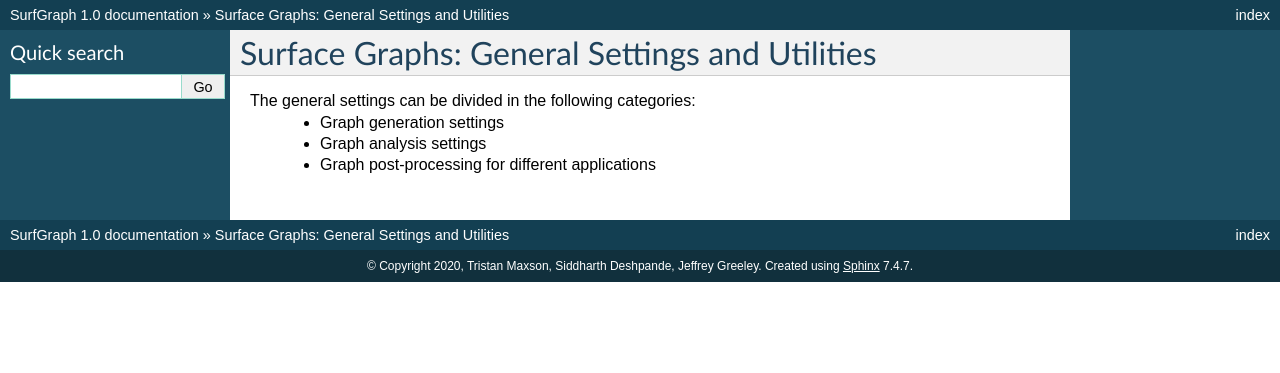
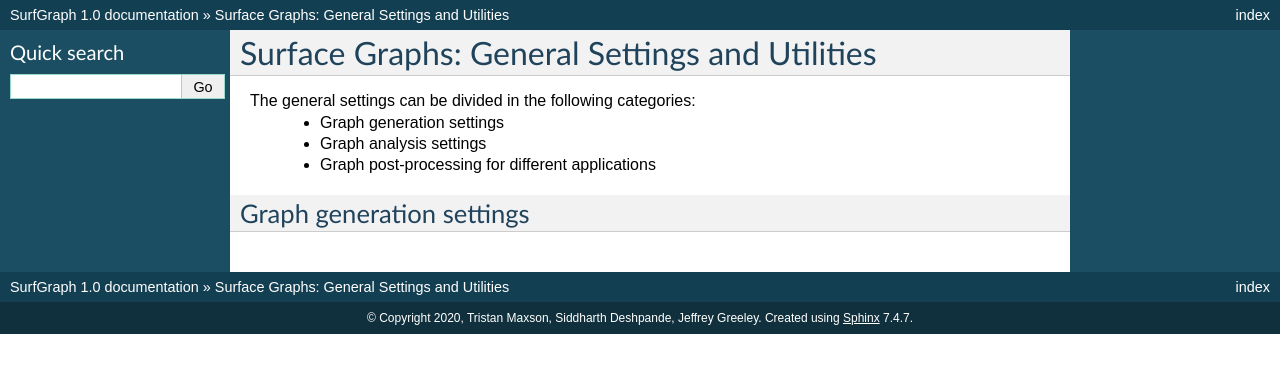
Before and after one commit to vsumaria/graph-theory-surfaces, a Sphinx documentation site: the page built from doc/source/Setting.rst, in a window 1280 px wide. Shown: the top 373 px of the page. Built offline with Sphinx 7.4.7, drawn with Linux system fonts in a browser that asks for light colours; formulas are drawn with MathJax 3; pages that are not in the unit, such as notebooks, are missing from menus.

Commit message:
Update doc/source/Setting.rst

```diff
--- a/doc/source/Setting.rst
+++ b/doc/source/Setting.rst
@@ -6,3 +6,7 @@ The general settings can be divided in the following categories:
  * Graph generation settings
  * Graph analysis settings
  * Graph post-processing for different applications
+
+*************************
+Graph generation settings
+*************************
```
